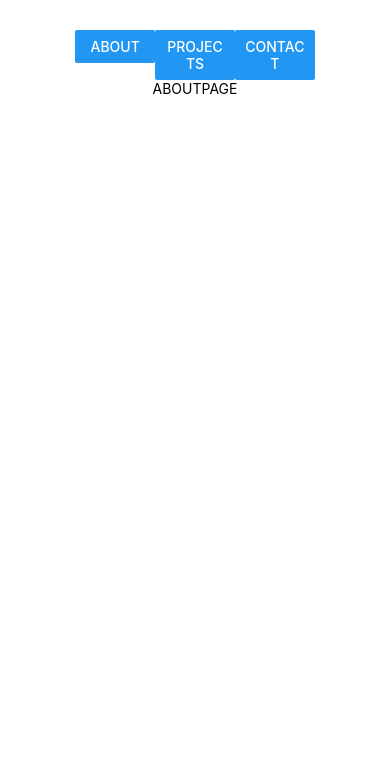
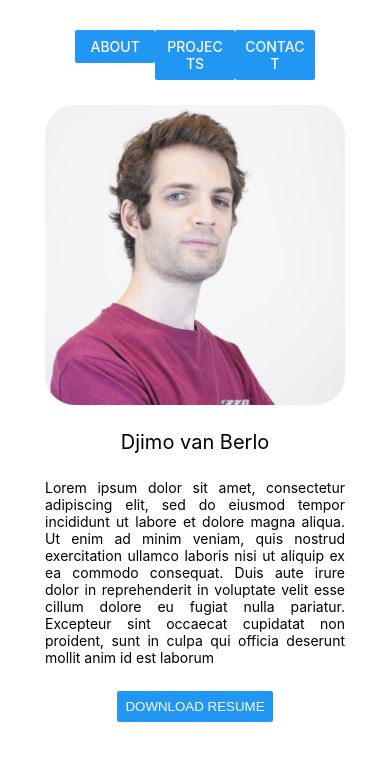
Before and after one commit to Djimovanberlo/portfolio-native, a React Native app: screen / in a window 390 px wide. Shown: the top 760 px of the page. Built offline with nearby package versions, Linux system fonts and the light colour scheme.

Commit message:
setup About page

```diff
--- a/src/components/About.js
+++ b/src/components/About.js
@@ -1,6 +1,58 @@
 import React, { useState } from "react";
-import { StyleSheet, Text, View } from "react-native";
+import { StyleSheet, Text, View, Image, Button } from "react-native";
+// import Djimo from "../img";
 
 export default function About() {
-  return "ABOUTPAGE";
+  return (
+    <>
+      <View style={styles.container}>
+        <Image style={styles.imageStyle} source={require("../img/Djimo.jpg")} />
+        <View>
+          <Text style={styles.nameStyle}>Djimo van Berlo</Text>
+        </View>
+        <View style={styles.infoContainer}>
+          <Text style={styles.textStyle}>
+            Lorem ipsum dolor sit amet, consectetur adipiscing elit, sed do
+            eiusmod tempor incididunt ut labore et dolore magna aliqua. Ut enim
+            ad minim veniam, quis nostrud exercitation ullamco laboris nisi ut
+            aliquip ex ea commodo consequat. Duis aute irure dolor in
+            reprehenderit in voluptate velit esse cillum dolore eu fugiat nulla
+            pariatur. Excepteur sint occaecat cupidatat non proident, sunt in
+            culpa qui officia deserunt mollit anim id est laborum
+          </Text>
+        </View>
+        <Button title="Download Resume"></Button>
+      </View>
+    </>
+  );
 }
+
+const styles = StyleSheet.create({
+  container: {
+    justifyContent: "center",
+    alignItems: "center",
+    resizeMode: "contain",
+    padding: 25,
+  },
+  imageStyle: {
+    width: 300,
+    height: 300,
+    borderBottomLeftRadius: 30,
+    borderBottomRightRadius: 30,
+    borderTopRightRadius: 30,
+    borderTopLeftRadius: 30,
+    overflow: "hidden",
+  },
+  infoContainer: {
+    width: 300,
+  },
+  nameStyle: {
+    fontSize: 20,
+    paddingTop: 25,
+  },
+  textStyle: {
+    textAlign: "justify",
+    paddingTop: 25,
+    paddingBottom: 25,
+  },
+});
--- a/src/components/Projects.js
+++ b/src/components/Projects.js
@@ -2,5 +2,5 @@ import React, { useState } from "react";
 import { StyleSheet, Text, View } from "react-native";
 
 export default function Projects() {
-  return "PROJECTSPAGE";
+  return <Text>PROJECTSPAGE</Text>;
 }
```
Also changed, not shown: src/img/Djimo.jpg (added), 1 other file (tests, documents, lock files or other folders).
